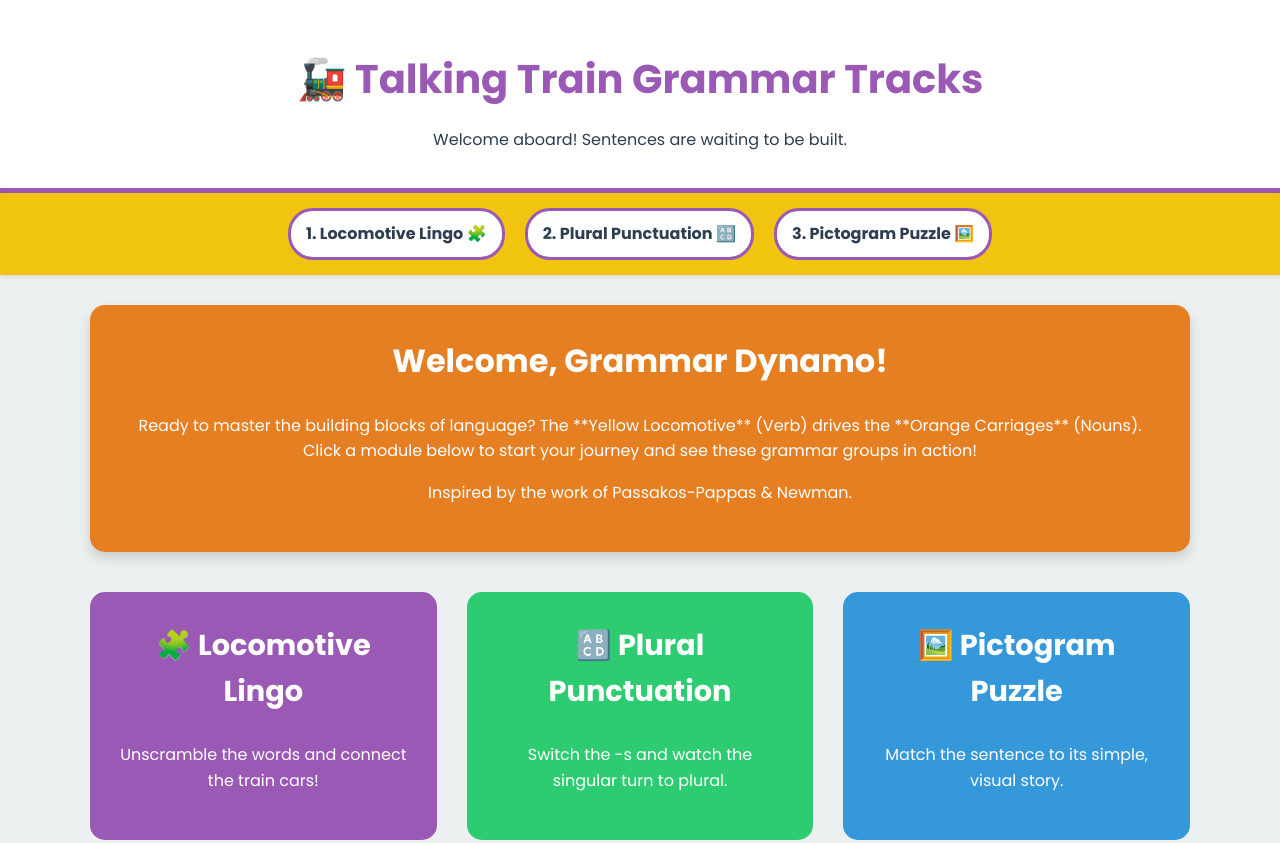
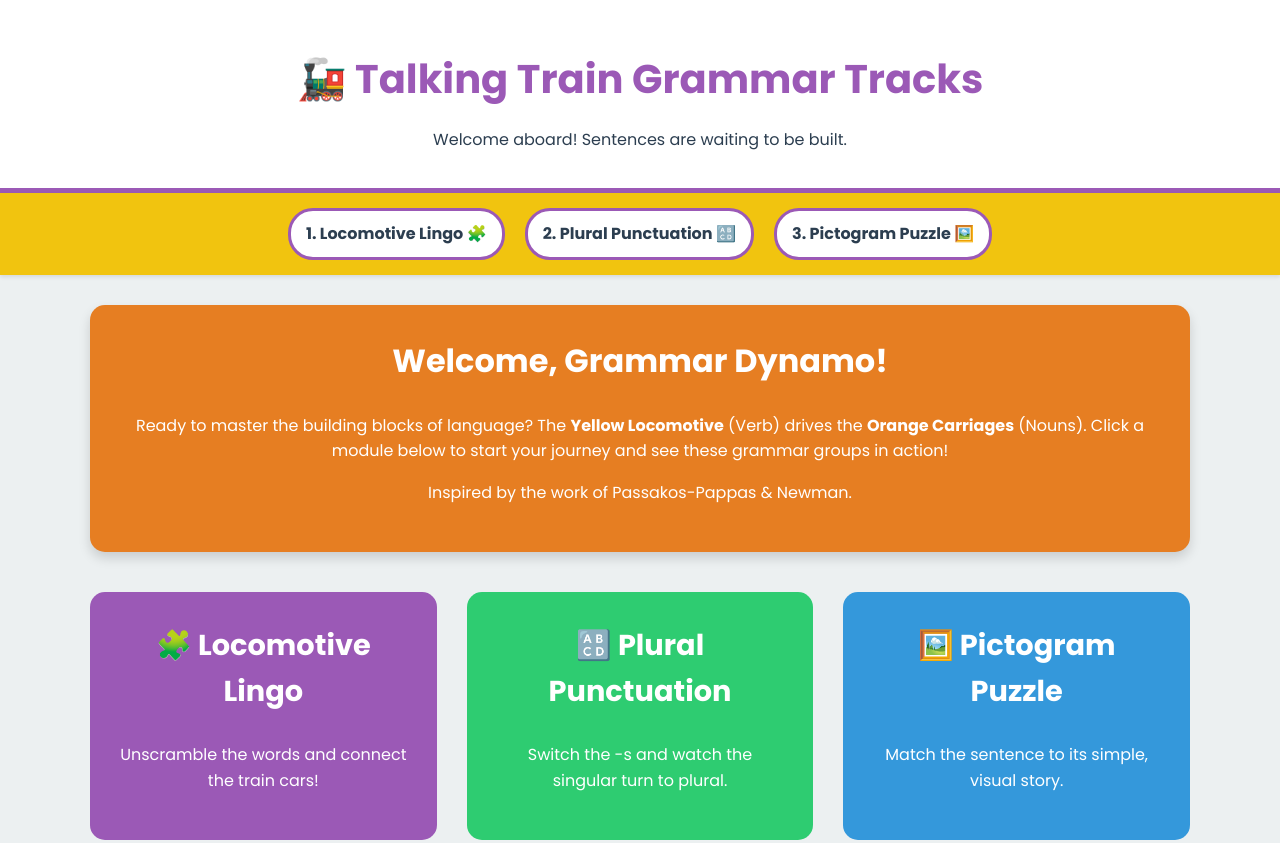
Before and after one commit to iginaeHux/Talking_Train_language_activities, a plain HTML site: page index.html in a window 1280 px wide. Shown: the top 843 px of the page. Drawn offline with Linux system fonts and the light colour scheme.

Commit message:
Update index.html
bold fix

```diff
--- a/index.html
+++ b/index.html
@@ -20,7 +20,7 @@
     <main class="content-container">
         <section class="intro-box orange-bg">
             <h2>Welcome, Grammar Dynamo!</h2>
-            <p>Ready to master the building blocks of language? The **Yellow Locomotive** (Verb) drives the **Orange Carriages** (Nouns). Click a module below to start your journey and see these grammar groups in action!</p>
+            <p>Ready to master the building blocks of language? The <strong>Yellow Locomotive</strong> (Verb) drives the <strong>Orange Carriages</strong> (Nouns). Click a module below to start your journey and see these grammar groups in action!</p>
             <p class="author-note">Inspired by the work of Passakos-Pappas & Newman.</p>
         </section>
 
```
